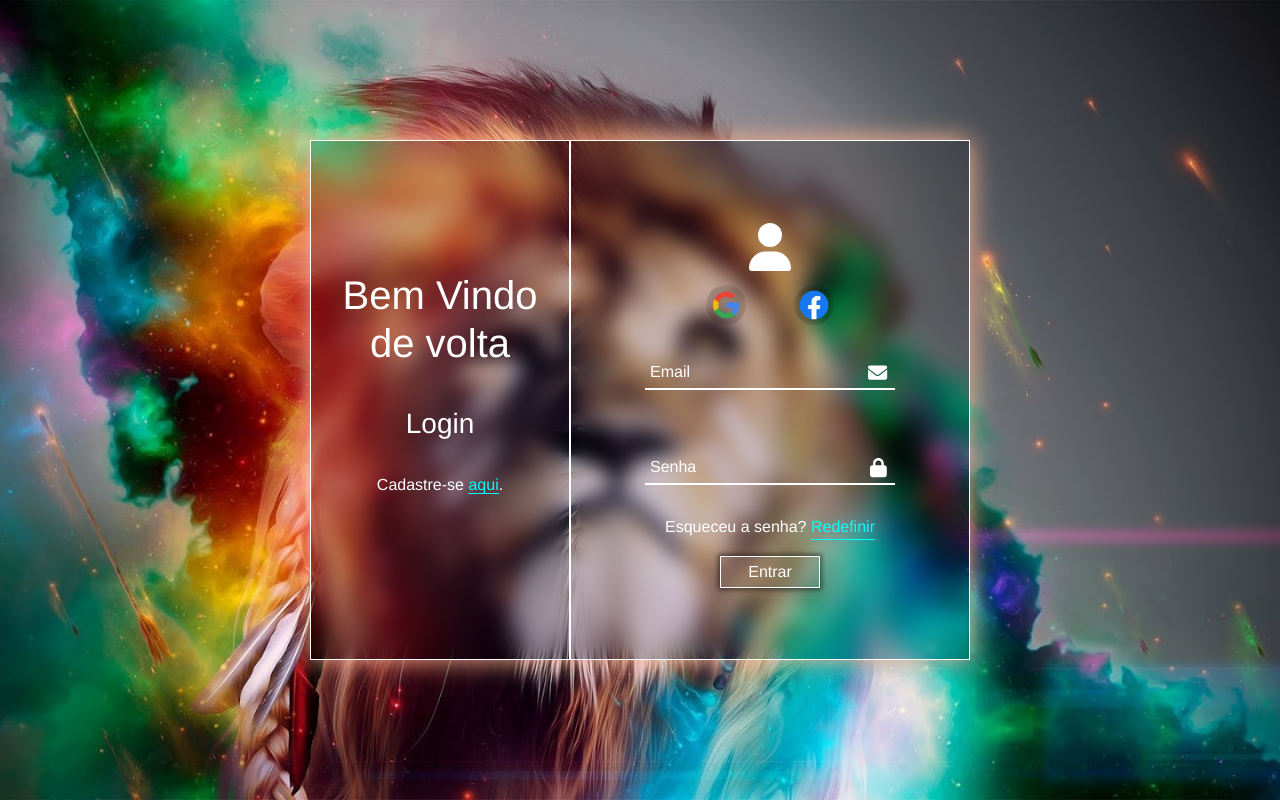
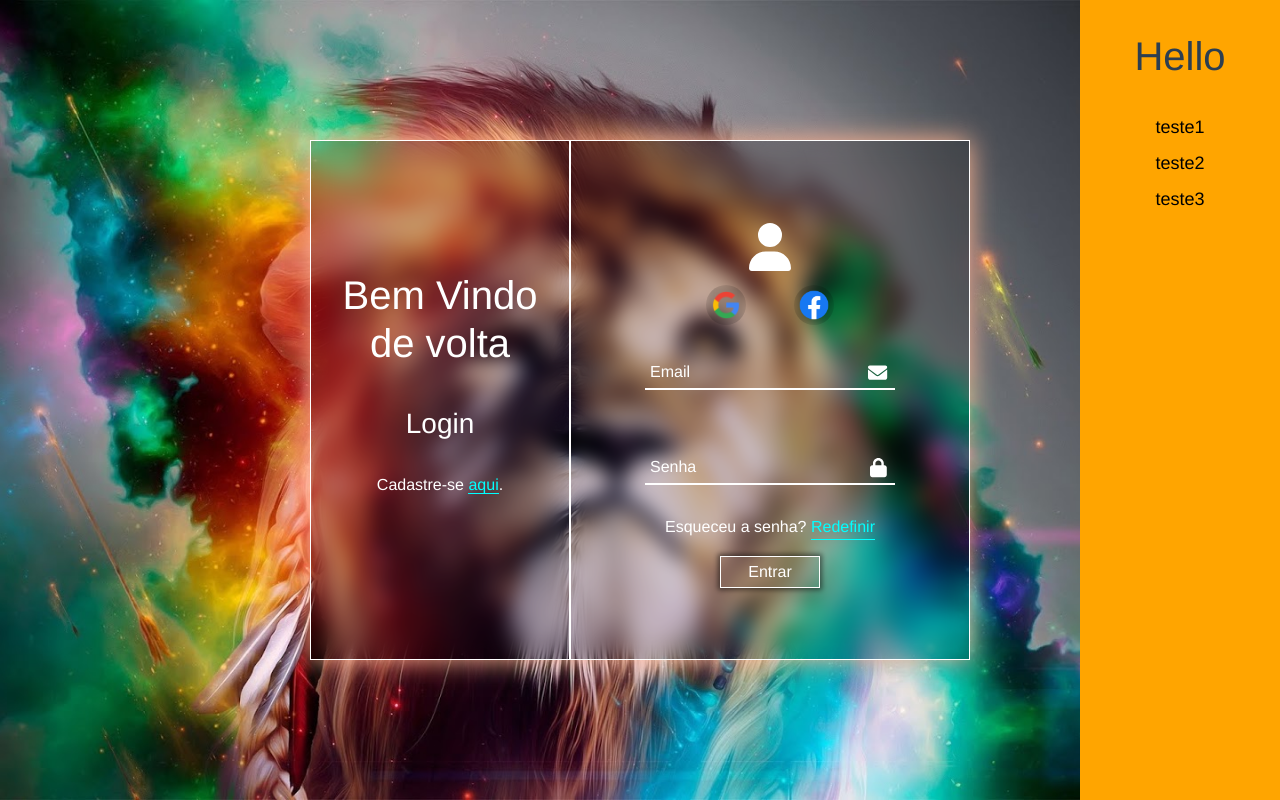
Before and after one commit to Lion-Desenvolvimento-de-Software/lion-tickets-front, a Vue app: page /login in a window 1280 px wide. Built offline with nearby package versions, Linux system fonts and the light colour scheme; no server answers.

Commit message:
novo componente collapse e transição nos items de click no background with

```diff
--- a/src/App.vue
+++ b/src/App.vue
@@ -1,5 +1,6 @@
 <template>
   <spinner :isLoading="loadingFethingData"></spinner>
+  <colapse-profile />
   <nav-bar :usuario="usuario"
             v-if="$route.meta.navbar"
             @logof="logof"
@@ -22,6 +23,7 @@ import { Usuario } from './assets/classes/Usuario';
 import UsuarioServices from './assets/services/UsuarioServices';
 import spinner from './components/spinner.vue';
 import toast from './components/toasts/toast.vue';
+import colapseProfile from './components/colapses/colapseProfile.vue';
 
 export default {
   name: 'app',
@@ -42,7 +44,8 @@ export default {
   components: {
     navBar,
     spinner,
-    toast
+    toast,
+    colapseProfile
   },
   computed: {
     getIsError() {
--- /dev/null
+++ b/src/components/colapses/colapseProfile.vue
@@ -0,0 +1,93 @@
+<template>
+  <div class="colapse-geral">
+    <div class="custom-colapse">
+      <h1>Hello</h1>
+      <div class="custom-items">
+        <ul>
+          <button><li>teste1</li></button>
+          <button><li>teste2</li></button>
+          <button><li>teste3</li></button>
+        </ul>
+      </div>
+    </div>
+  </div>
+</template>
+
+<script>
+export default {
+  name: "colapseProfile"
+}
+</script>
+
+<style scoped>
+.colapse-geral {
+  right: 0;
+  width: 200px;
+  height: 100%;
+  position: fixed;
+  background: orange;
+  z-index: 1200;
+
+}
+
+.custom-colapse {
+  padding: 2em 0;
+  margin: 1em 0 0 0;
+  display: flex;
+  justify-content: start;
+  flex-direction: column;
+  gap: 25px;
+  height: 100%;
+  margin: 0 15px;
+}
+
+.custom-items {
+  font-size: 18px;
+}
+
+.custom-items ul {
+  margin: 0;
+  padding: 0;
+  display: grid;
+  justify-items: center;
+  gap: 5px;
+}
+
+.custom-items ul button {
+  background-color: transparent;
+  border: 0;
+  width: 50%;
+}
+
+.custom-items ul li::after {
+  content: '';
+  display: block;
+  height: 2px;
+  width: 0;
+  margin: auto;
+  background-color: white;
+  transition: width .5s ease;
+}
+
+.custom-items ul li {
+  list-style: none;
+}
+
+.custom-items ul li:hover::after {
+  cursor: pointer;
+  width: 100%;
+}
+
+@keyframes linha-menu{
+    0% {
+        width: 0;
+        height: 2px;
+        border-bottom-color: transparent;
+    }
+    100% {
+        width: 100%;
+        height: 2px;
+        border-bottom-color: #000;
+    }
+}
+</style>
--- a/src/views/Login/LoginAndSigninView.vue
+++ b/src/views/Login/LoginAndSigninView.vue
@@ -23,7 +23,6 @@
                           @entrar="Logar"
                           @cadastrar="Cadastrar"
                           @isProx="isProx"
-                          @showModalReenviarCodigo="showModalReenviarCodigo"
                           @setMessageError="setMessageError"
                           @loginExternal="loginExternal"
                           @RedefinirSenha="RedefinirSenha"
@@ -38,7 +37,6 @@
         </layout-formulario>
       </div>
     </div>
-    <modal-reenvio-codigo id="modal_reenvio_codigo" ref="modal-reenvio-codigo" @reenviarCodigo="$emit()" />
     <spinner :isLoading="getIsLoading"></spinner>
   </div>
 </template>
@@ -47,7 +45,6 @@
 import { Usuario } from '@/assets/classes/Usuario';
 import UsuarioServices from '@/assets/services/UsuarioServices';
 import layoutFormulario from '@/components/layoutLoginAndSignin.vue';
-import ModalReenvioCodigo from '@/components/modals/ModalReenvioCodigo.vue';
 import spinner from '@/components/spinner.vue';
 
 export default {
@@ -63,10 +60,9 @@ export default {
       isError: false
     };
   },
-  emits: ['setMensagemToast', 'setIsError', 'showToast', 'setUsuario', 'ReenviarCodigo'],
+  emits: ['setMensagemToast', 'setIsError', 'showToast', 'setUsuario'],
   components: {
     layoutFormulario,
-    ModalReenvioCodigo,
     spinner,
   },
   props: {
@@ -178,9 +174,6 @@ export default {
     voltar() {
       this.$refs['layout-form'].voltar();
       this.isProxCadastro = false;
-    },
-    showModalReenviarCodigo() {
-      this.$refs['modal-reenvio-codigo'].show();
     },
 
     enviaMensagemAviso(mensagem) {
```
